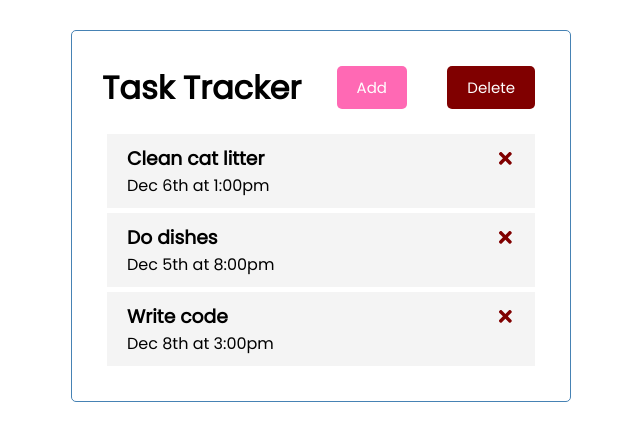
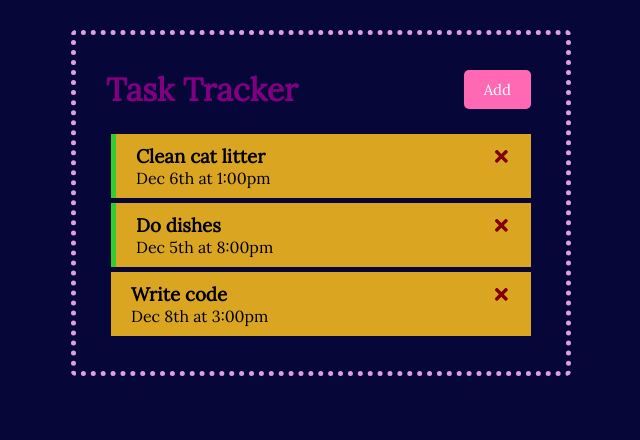
Before and after one commit to ShannaJSmith/task-tracker, a React (Create React App) app: page / in a window 1280 px wide. Shown: the top 440 px of the page, without its empty margins (319-959 px from the left). Built offline with nearby package versions, Linux system fonts and the light colour scheme; the HTML template or start-up script is replaced by a standard one.

Commit message:
play around with styling and implement reminder

```diff
--- a/public/index.html
+++ b/public/index.html
@@ -3,6 +3,10 @@
   <head>
     <!--could put bootstrap cdn here -->
     <!-- <script src="https://cdn.jsdelivr.net/npm/bootstrap@5.1.3/dist/js/bootstrap.min.js" integrity="sha384-QJHtvGhmr9XOIpI6YVutG+2QOK9T+ZnN4kzFN1RtK3zEFEIsxhlmWl5/YESvpZ13" crossorigin="anonymous"></script> -->
+    <!--could import googlefont here-->
+    <!-- <style>
+      @import url('https://fonts.googleapis.com/css2?family=Lora&display=swap');
+      </style> -->
     <meta charset="utf-8" />
     <meta name="viewport" content="width=device-width, initial-scale=1" />
     <meta name="theme-color" content="#000000" />
--- a/src/App.js
+++ b/src/App.js
@@ -25,15 +25,24 @@ const App = () => {
     }
   ]);
 
-  //Delete Task
+  // Delete Task
   const deleteTask = (id) => {
     setTasks(tasks.filter((task) => task.id !== id));
+  };
+
+  // Toggle Reminder border
+  const reminder = (id) => {
+    setTasks(tasks.map((task) => (task.id === id ? { ...task, reminder: !task.reminder } : task)));
   };
 
   return (
     <div className="container">
       <Header />
-      <Tasks tasks={tasks} onDelete={deleteTask} />
+      {tasks.length > 0 ? (
+        <Tasks tasks={tasks} onDelete={deleteTask} reminder={reminder} />
+      ) : (
+        'Looks like you have nothing more to do. Nice!'
+      )}
     </div>
   );
 };
--- a/src/components/Header.js
+++ b/src/components/Header.js
@@ -10,7 +10,6 @@ const Header = ({ title }) => {
     <header className="header">
       <h1>{title}</h1>
       <Button text="Add" color="hotpink" onClick={onClick} />
-      <Button text="Delete" color="maroon" onClick={onClick} />
     </header>
   );
 };
--- a/src/components/Task.js
+++ b/src/components/Task.js
@@ -1,9 +1,11 @@
 import PropTypes from 'prop-types';
 import { FaTimes } from 'react-icons/fa';
 
-const Task = ({ task, onDelete }) => {
+const Task = ({ task, onDelete, reminder }) => {
   return (
-    <div className="task">
+    <div
+      className={`task ${task.reminder ? 'reminder' : ''}`}
+      onDoubleClick={() => reminder(task.id)}>
       <h3>
         {task.text}
         <FaTimes
@@ -20,7 +22,8 @@ const Task = ({ task, onDelete }) => {
 
 Task.propTypes = {
   task: PropTypes.object,
-  onDelete: PropTypes.func
+  onDelete: PropTypes.func,
+  reminder: PropTypes.func
 };
 
 export default Task;
--- a/src/components/Tasks.js
+++ b/src/components/Tasks.js
@@ -1,11 +1,11 @@
 import Task from './Task';
 import PropTypes from 'prop-types';
 
-const Tasks = ({ tasks, onDelete }) => {
+const Tasks = ({ tasks, onDelete, reminder }) => {
   return (
     <>
       {tasks.map((task) => (
-        <Task key={task.id} task={task} onDelete={onDelete} />
+        <Task key={task.id} task={task} onDelete={onDelete} reminder={reminder} />
       ))}
     </>
   );
@@ -13,7 +13,8 @@ const Tasks = ({ tasks, onDelete }) => {
 
 Tasks.propTypes = {
   tasks: PropTypes.array,
-  onDelete: PropTypes.func
+  onDelete: PropTypes.func,
+  reminder: PropTypes.func
 };
 
 export default Tasks;
--- a/src/index.css
+++ b/src/index.css
@@ -1,4 +1,4 @@
-@import url('https://fonts.googleapis.com/css2?family=Poppins:wght@300;400&display=swap');
+@import url('https://fonts.googleapis.com/css2?family=Lora&display=swap');
 
 * {
   box-sizing: border-box;
@@ -7,7 +7,8 @@
 }
 
 body {
-  font-family: 'Poppins', sans-serif;
+  font-family: 'Lora', serif;
+  background-color: rgb(6, 6, 56);
 }
 
 .container {
@@ -15,7 +16,7 @@ body {
   margin: 30px auto;
   overflow: auto;
   min-height: 300px;
-  border: 1px solid steelblue;
+  border: 5px dotted plum;
   padding: 30px;
   border-radius: 5px;
 }
@@ -25,6 +26,7 @@ body {
   justify-content: space-between;
   align-items: center;
   margin-bottom: 20px;
+  color: purple;
 }
 
 .btn {
@@ -55,14 +57,14 @@ body {
 }
 
 .task {
-  background: #f4f4f4;
+  background: goldenrod;
   margin: 5px;
   padding: 10px 20px;
   cursor: pointer;
 }
 
-.task.reminder {
-  border-left: 5px solid green;
+.reminder {
+  border-left: 5px solid limegreen;
 }
 
 .task h3 {
```
